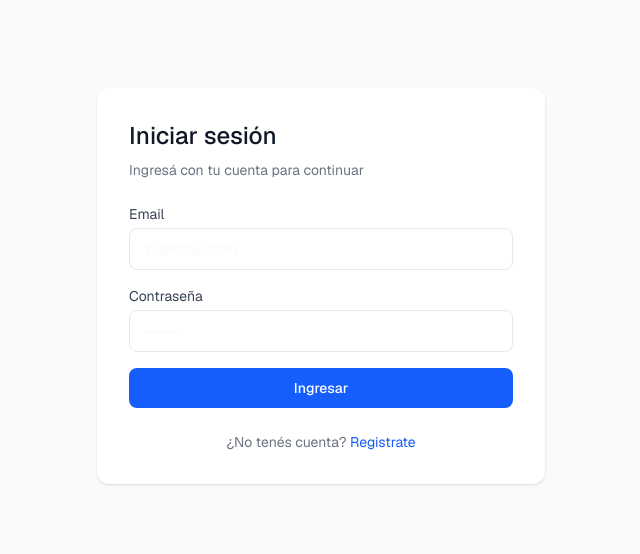
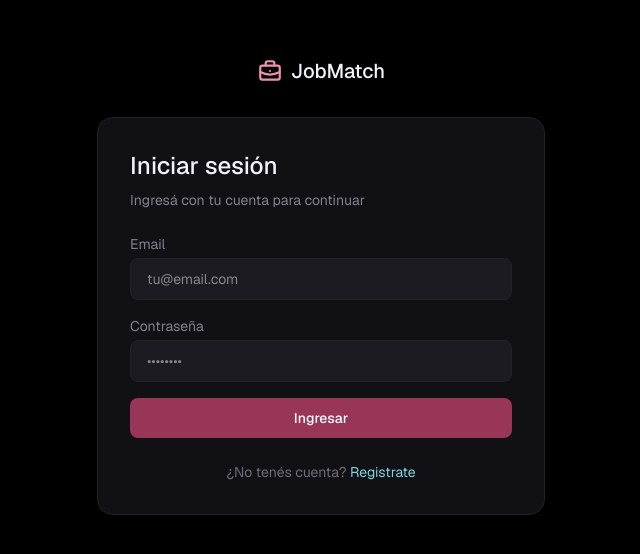
Before and after one commit to digitaliyauruguay/jobmatch, a Next.js app: page /login in a window 1280 px wide. Shown: the part 114-668 px from the top of the page, without its empty margins (319-959 px from the left). Built offline with nearby package versions, Linux system fonts and the light colour scheme.

Commit message:
feat: dark theme login page

```diff
--- a/src/app/(auth)/login/page.tsx
+++ b/src/app/(auth)/login/page.tsx
@@ -1,8 +1,8 @@
 /*
  * Archivo: src/app/(auth)/login/page.tsx
- * Qué hace: Página de login de la aplicación. Muestra un formulario
- * con email y contraseña. Al enviar, usa NextAuth para autenticar
- * al usuario y lo redirige a su dashboard según su rol.
+ * Qué hace: Página de login con tema oscuro JobMatch. Muestra un
+ * formulario con email y contraseña. Al enviar, usa NextAuth para
+ * autenticar al usuario y lo redirige a su dashboard según su rol.
  * Si el usuario está pendiente de aprobación o bloqueado, muestra
  * un mensaje de error correspondiente.
  */
@@ -12,6 +12,8 @@
 import { useState } from "react";
 import { signIn } from "next-auth/react";
 import { useRouter } from "next/navigation";
+import Link from "next/link";
+import { IconBriefcase } from "@tabler/icons-react";
 
 export default function LoginPage() {
   const router = useRouter();
@@ -57,59 +59,69 @@ export default function LoginPage() {
   };
 
   return (
-    <main className="min-h-screen flex items-center justify-center bg-gray-50">
-      <div className="bg-white p-8 rounded-xl shadow-sm w-full max-w-md">
-        <h1 className="text-2xl font-medium text-gray-900 mb-2">
+    <main className="min-h-screen flex items-center justify-center bg-jm-black px-4">
+      <div className="w-full max-w-md">
+        <Link href="/" className="flex items-center justify-center gap-2 mb-8 cursor-pointer group">
+          <IconBriefcase
+            size={26}
+            className="text-jm-magenta-light transition-transform duration-200 group-hover:scale-110 group-hover:rotate-[-6deg]"
+          />
+          <span className="text-xl font-medium text-jm-text transition-colors duration-200 group-hover:text-jm-magenta-light">
+            JobMatch
+          </span>
+        </Link>
+
+        <div className="bg-jm-card border border-jm-border rounded-2xl p-8">
+          <h1 className="text-2xl font-medium text-jm-text mb-2">
             Iniciar sesión
           </h1>
-        <p className="text-gray-500 text-sm mb-6">
+          <p className="text-jm-text-secondary text-sm mb-6">
             Ingresá con tu cuenta para continuar
           </p>
 
           <form onSubmit={handleSubmit} className="flex flex-col gap-4">
             <div className="flex flex-col gap-1">
-            <label className="text-sm text-gray-700">Email</label>
+              <label className="text-sm text-jm-text-secondary">Email</label>
               <input
                 type="email"
                 value={email}
                 onChange={(e) => setEmail(e.target.value)}
-              className="border border-gray-200 rounded-lg px-4 py-2.5 text-sm focus:outline-none focus:border-blue-500"
+                className="bg-jm-card-hover border border-jm-border rounded-lg px-4 py-2.5 text-sm text-jm-text focus:outline-none focus:border-jm-magenta"
                 placeholder="tu@email.com"
                 required
               />
             </div>
 
             <div className="flex flex-col gap-1">
-            <label className="text-sm text-gray-700">Contraseña</label>
+              <label className="text-sm text-jm-text-secondary">Contraseña</label>
               <input
                 type="password"
                 value={password}
                 onChange={(e) => setPassword(e.target.value)}
-              className="border border-gray-200 rounded-lg px-4 py-2.5 text-sm focus:outline-none focus:border-blue-500"
+                className="bg-jm-card-hover border border-jm-border rounded-lg px-4 py-2.5 text-sm text-jm-text focus:outline-none focus:border-jm-magenta"
                 placeholder="••••••••"
                 required
               />
             </div>
 
-          {error && (
-            <p className="text-red-500 text-sm">{error}</p>
-          )}
+            {error && <p className="text-jm-red-light text-sm">{error}</p>}
 
             <button
               type="submit"
               disabled={loading}
-            className="bg-blue-600 text-white rounded-lg py-2.5 text-sm font-medium hover:bg-blue-700 transition-colors disabled:opacity-50"
+              className="bg-jm-magenta text-white rounded-lg py-2.5 text-sm font-medium shadow-[0_0_0_0_rgba(212,83,126,0)] hover:shadow-[0_0_20px_2px_rgba(212,83,126,0.45)] hover:bg-jm-magenta-light hover:text-jm-magenta-bg hover:scale-[1.02] active:scale-[0.98] transition-all duration-200 cursor-pointer disabled:opacity-50 disabled:cursor-not-allowed disabled:hover:scale-100"
             >
               {loading ? "Ingresando..." : "Ingresar"}
             </button>
           </form>
 
-        <p className="text-sm text-gray-500 mt-6 text-center">
+          <p className="text-sm text-jm-text-tertiary mt-6 text-center">
             ¿No tenés cuenta?{" "}
-          <a href="/register" className="text-blue-600 hover:underline">
+            <Link href="/register" className="text-jm-cyan-light hover:underline cursor-pointer">
               Registrate
-          </a>
+            </Link>
           </p>
+        </div>
       </div>
     </main>
   );
```
Lines whose indentation alone changed are shown as unchanged.
